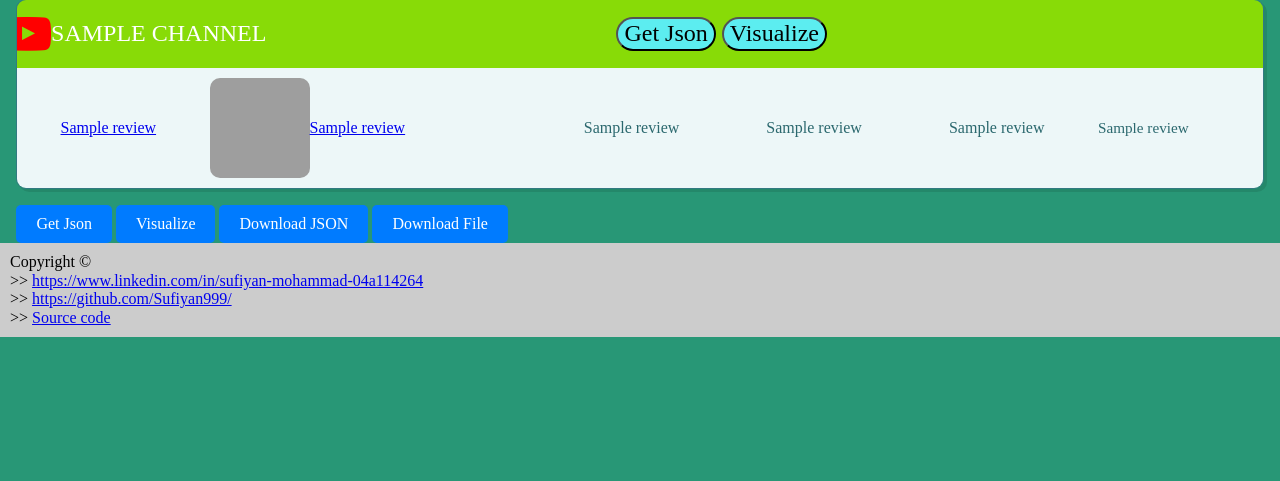
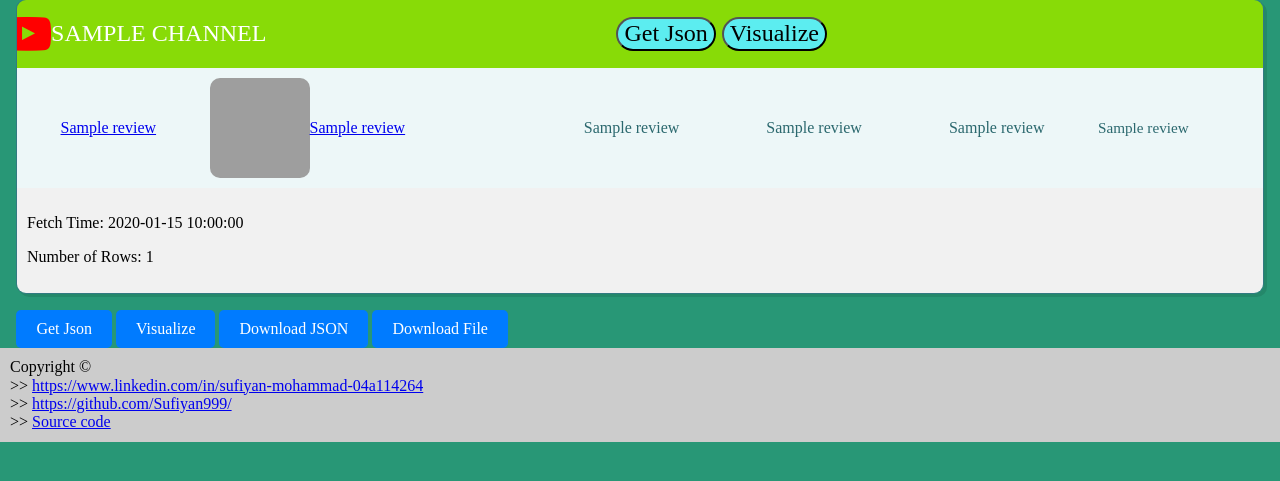
Before and after one commit to Sufiyan999/YOUTUBE-IMAGE-SCRAPPER-PROJECT, a Flask app: template templates/result.html in a window 1280 px wide. Shown: the part 17-498 px from the top of the page. Run offline with Flask 3, Linux system fonts and the light colour scheme; the template is opened without the code that fills it: most values are stand-ins (such as "Sample title", 1, 10 or a date in 2020); parts of the project's set-up code (start-up, migrations or seed data) failed here and were passed over; some libraries are stand-ins or nearby versions; grey boxes are pictures that could not be loaded.

Commit message:
fetime and query added

```diff
--- a/app.py
+++ b/app.py
@@ -6,7 +6,7 @@ import os
 import re
 import pandas as pd
 import json
-from utils import  create_bokeh_plot , views_to_numeric , save_to_csv_file, get_from_csv_file , get_json_by_csv
+from utils import  create_bokeh_plot , views_to_numeric , save_to_file, get_from_csv_file , get_json
 from utils import figure, output_file, show
 import datetime
 
@@ -38,6 +38,7 @@ def index():
 
             # fetch the search results page
             response = requests.get(f"https://www.youtube.com/@{query}/videos", headers=headers)
+            fetch_time = datetime.datetime.isoformat(sep="+")
             res = response.text
 
             # Video
@@ -76,13 +77,11 @@ def index():
                         print(e)
                         continue
 
+            num_rows =    len(report_list) - 1
             # print(report_list)
-            save_to_csv_file(report_list)
-            return render_template('result.html', report_list=report_list, channel=query)
+            save_to_file(report_list , time = fetch_time ,query = query)
 
-        except UnicodeEncodeError as e:
-                save_to_csv_file(report_list)
-                return render_template('result.html', report_list=report_list, channel=query)
+            return render_template('result.html', report_list=report_list, channel=query , num_rows = num_rows , fetch_time = fetch_time )
 
         except Exception as e:
             logging.info(e)
@@ -94,7 +93,14 @@ def index():
 
         report_list = get_from_csv_file()
         print(len(report_list) , len(report_list[0]))
-        return render_template('result.html', report_list=report_list, channel=query)
+        num_rows =    len(report_list)-1
+        dic = get_json()
+        fetch_time =  dic["Fetch Time"]
+
+        if not query is None:
+            query  = dic["Query"]
+
+        return render_template('result.html', report_list=report_list, channel=query , num_rows = num_rows, fetch_time = fetch_time )
 
     else:
         return render_template('index.html')
@@ -156,7 +162,7 @@ def show_videos():
 @cross_origin()
 def json_renderer():
 
-        dic = get_json_by_csv()
+        dic = get_json()
         return jsonify(dic)
 
 
@@ -166,9 +172,6 @@ def json_renderer():
 def JSON_FILE():
 
      file_name = "scrapped_data.json"
-
-     with open( file_name , "w") as fileobj:
-         json.dump( get_json_by_csv(), fileobj )
 
      return send_file( file_name , as_attachment=True)
 
--- a/templates/result.html
+++ b/templates/result.html
@@ -74,11 +74,24 @@ table {
     display: inline-block;
 }
 
+
+
 @media (max-width: 1100px) { /* Adjust the width as needed */
     .image-link {
         display: none; /* Hide the image on smaller screens */
     }
 }
+
+
+.summary {
+    background-color: #f1f1f1; /* Set the background color for the summary/footer */
+    padding: 10px; /* Add padding for spacing */
+}
+
+.summary-content {
+    display: inline-block;
+}
+
 
 
  </style>
@@ -156,6 +169,14 @@ table {
       {% endfor %}
     </table>
   </div>
+<!-- Summary or Footer -->
+<div class="summary">
+  <div class="summary-content">
+      <p>Fetch Time: {{ fetch_time }}</p>
+      <p>Number of Rows: {{ num_rows }}</p>
+  </div>
+</div>
+
 
 </div>
 <div>   &#xf16a;
```
Also changed, not shown: utils.py (+29 -14 lines), 1 other file.
